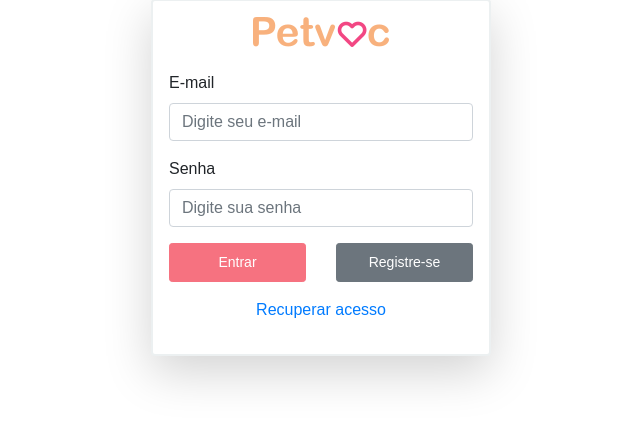
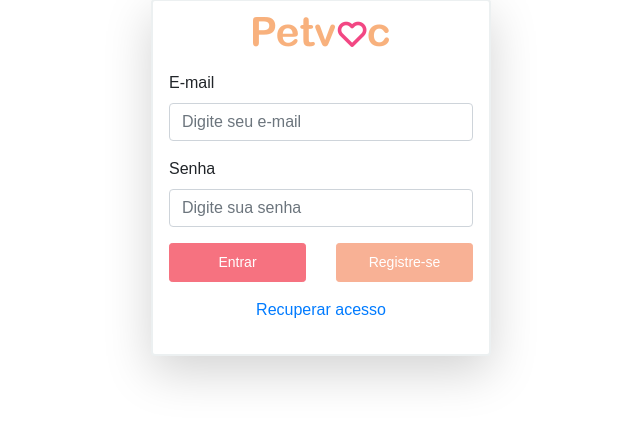
Before and after one commit to thallesrangel/petvacina, a PHP site: page /petvac/login in a window 1280 px wide. Shown: the part 199-623 px from the top of the page, without its empty margins (319-959 px from the left). Run offline with PHP 8.4, Linux system fonts and the light colour scheme.

Commit message:
alterações css login

```diff
--- a/assets/css/style.css
+++ b/assets/css/style.css
@@ -74,14 +74,26 @@ body{
 
 .btn-primary
 {
-    background-color:#f67280 !important;
+   background-color:#f67280 !important;
    border: 1px solid #f67280 !important;
 }
 
 .btn-primary:hover
 {
-    background:#f67280 !important;
-    border: 1px solid #f67280 !important;
+    background: #f45a6a !important;
+    border: 1px solid #f45a6a !important;
+}
+
+.btn-secondary
+{
+   background-color:#f8b195 !important;
+   border: 1px solid #f8b195 !important;
+}
+
+.btn-secondary:hover
+{
+    background:#f69f7d !important;
+    border: 1px solid#f69f7d !important;
 }
 
 .sidebar
```
